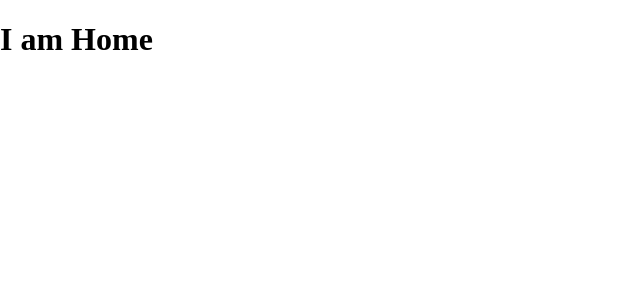
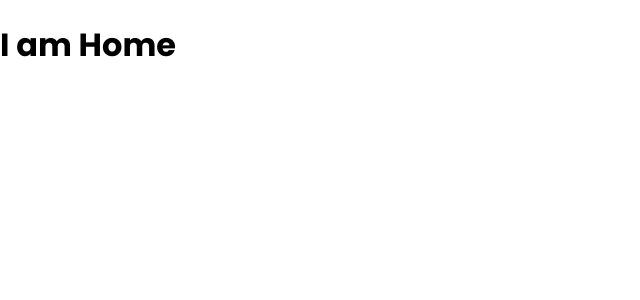
Before and after one commit to ashirbad29/ashirbad29.github.io, a React (Create React App) app: page / in a window 1280 px wide. Shown: the top 300 px of the page, without its empty margins (0-640 px from the left). Built offline with nearby package versions, Linux system fonts and the light colour scheme.

Commit message:
💫 add required fonts

```diff
--- a/public/index.html
+++ b/public/index.html
@@ -24,7 +24,12 @@
       work correctly both with client-side routing and a non-root public URL.
       Learn how to configure a non-root public URL by running `npm run build`.
     -->
-    <title>React App</title>
+		<link rel="preconnect" href="https://fonts.gstatic.com" />
+		<link
+			href="https://fonts.googleapis.com/css2?family=Poppins:ital,wght@0,100;0,400;0,500;0,600;0,700;1,200;1,300&display=swap"
+			rel="stylesheet"
+		/>
+		<title>Ashirbad Behera</title>
 	</head>
 	<body>
 		<noscript>You need to enable JavaScript to run this app.</noscript>
--- a/src/Components/App/App.css
+++ b/src/Components/App/App.css
@@ -4,4 +4,5 @@
 	margin: 0;
 	width: 100%;
 	overflow-x: hidden;
+	font-family: 'Poppins', sans-serif;
 }
```
Lines whose indentation alone changed are shown as unchanged.
